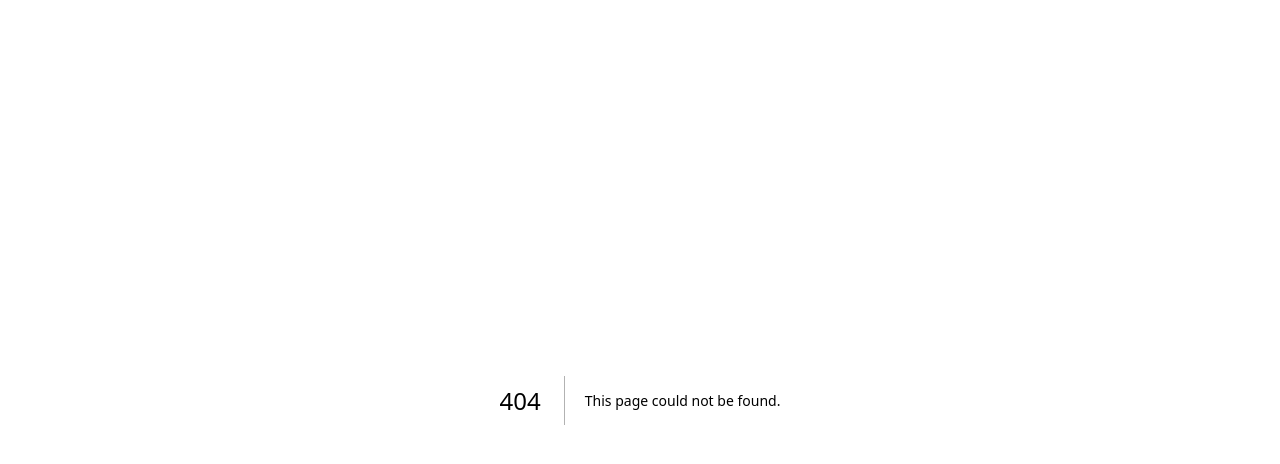
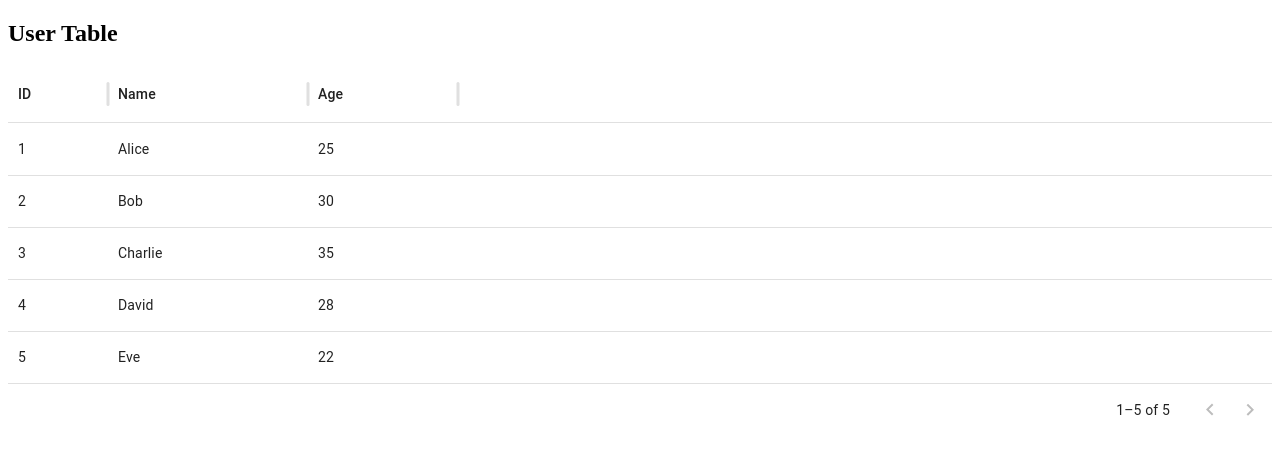
Before and after one commit to cornellh4i/greenzone, a Next.js app in the folder frontend/: page /tester in a window 1280 px wide. Before the commit this address had no page. Shown: the top 464 px of the page. Built offline with nearby package versions, Linux system fonts and the light colour scheme.

Commit message:
added table

```diff
--- /dev/null
+++ b/frontend/src/components/molecules/Table.tsx
@@ -0,0 +1,77 @@
+import React from "react";
+import {
+  DataGrid,
+  GridColDef,
+  GridPaginationModel,
+  GridSortModel,
+  // GridSlots,
+} from "@mui/x-data-grid";
+
+interface TableProps {
+  /** The columns of the table, following the MUI Data Grid spec */
+  columns: GridColDef<object>[];
+  /** The table rows represented as an object array */
+  rows: Object[];
+  /** The length of the entire dataset */
+  dataSetLength: number;
+  /** The pagination model should come from the data layer, the parent component */
+  paginationModel: GridPaginationModel;
+  sortModel?: GridSortModel;
+  handlePaginationModelChange: (newModel: GridPaginationModel) => void;
+  handleSortModelChange: (newModel: GridSortModel) => void;
+  loading?: boolean;
+}
+
+/** A Table component */
+const Table = ({
+  columns,
+  rows,
+  dataSetLength,
+  paginationModel,
+  sortModel,
+  handlePaginationModelChange,
+  handleSortModelChange,
+  loading,
+}: TableProps) => {
+  return (
+    <DataGrid
+      className={`w-full ${rows.length === 0 ? "h-[200px]" : "h-auto"}`}
+      columns={columns}
+      slots={{
+        // loadingOverlay: LinearProgress as GridSlots["loadingOverlay"],
+        noRowsOverlay: () => (
+          <div className="flex justify-center items-center h-full">
+            No results found
+          </div>
+        ),
+      }}
+      rows={rows}
+      sx={{
+        border: 0,
+        "&.MuiDataGrid-root .MuiDataGrid-cell:focus-within": {
+          outline: "none !important",
+        },
+        "& .MuiDataGrid-cell:focus": {
+          outline: "none",
+        },
+        "& .MuiDataGrid-columnHeader:focus": {
+          outline: "none",
+        },
+      }}
+      disableRowSelectionOnClick
+      rowCount={dataSetLength} // number of rows in the entire dataset
+      paginationModel={paginationModel} // current page and page size
+      onPaginationModelChange={handlePaginationModelChange}
+      pageSizeOptions={[]}
+      paginationMode="server"
+      disableColumnMenu
+      sortingMode="server"
+      sortModel={sortModel}
+      onSortModelChange={handleSortModelChange}
+      sortingOrder={["desc", "asc"]}
+      loading={loading}
+    />
+  );
+};
+
+export default Table;
--- /dev/null
+++ b/frontend/src/pages/tester.tsx
@@ -0,0 +1,62 @@
+import React, { useState, useEffect } from "react";
+import Table from "../components/molecules/Table";
+import {
+  GridColDef,
+  GridPaginationModel,
+  GridSortModel,
+} from "@mui/x-data-grid";
+
+const ExampleTable = () => {
+  // Define table columns
+  const columns: GridColDef[] = [
+    { field: "id", headerName: "ID", width: 100 },
+    { field: "name", headerName: "Name", width: 200 },
+    { field: "age", headerName: "Age", width: 150 },
+  ];
+
+  // Define state for rows, pagination, and sorting
+  const [rows, setRows] = useState([]);
+  const [dataSetLength, setDataSetLength] = useState(0);
+  const [paginationModel, setPaginationModel] = useState<GridPaginationModel>({
+    page: 0,
+    pageSize: 5, // Number of rows per page
+  });
+  const [sortModel, setSortModel] = useState<GridSortModel>([]);
+
+  // Simulate fetching data (Replace this with API call)
+  useEffect(() => {
+    const fetchData = async () => {
+      // Simulated API Data
+      const fakeData = [
+        { id: 1, name: "Alice", age: 25 },
+        { id: 2, name: "Bob", age: 30 },
+        { id: 3, name: "Charlie", age: 35 },
+        { id: 4, name: "David", age: 28 },
+        { id: 5, name: "Eve", age: 22 },
+      ];
+
+      setRows(fakeData);
+      setDataSetLength(fakeData.length);
+    };
+
+    fetchData();
+  }, [paginationModel, sortModel]); // Fetch data when pagination or sorting changes
+
+  return (
+    <div className="p-4">
+      <h2 className="text-lg font-bold mb-4">User Table</h2>
+      <Table
+        columns={columns}
+        rows={rows}
+        dataSetLength={dataSetLength}
+        paginationModel={paginationModel}
+        sortModel={sortModel}
+        handlePaginationModelChange={setPaginationModel}
+        handleSortModelChange={setSortModel}
+        loading={false} // Set to true when fetching data
+      />
+    </div>
+  );
+};
+
+export default ExampleTable;
```
Also changed, not shown: frontend/package.json (+4 -4 lines).
